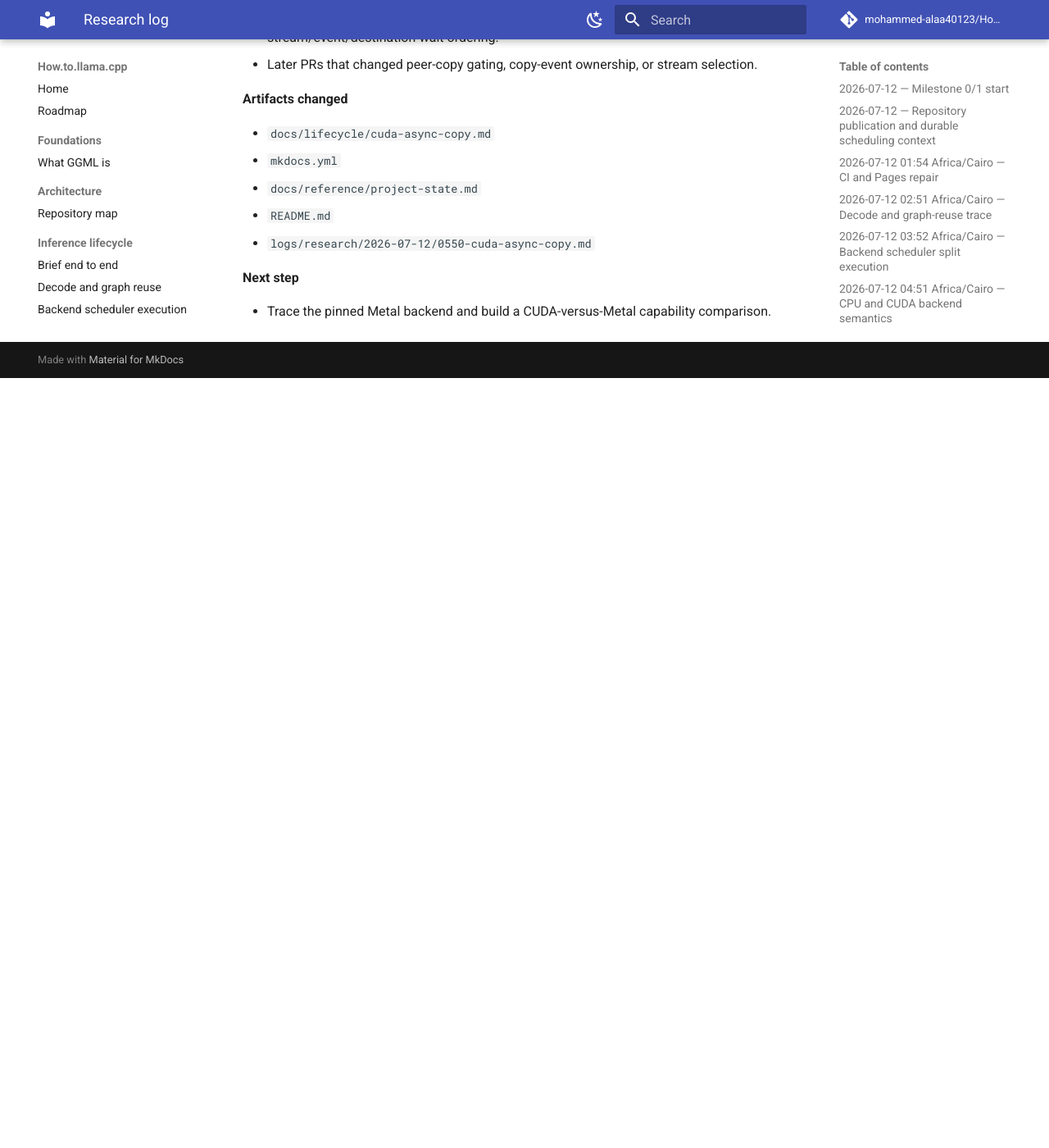
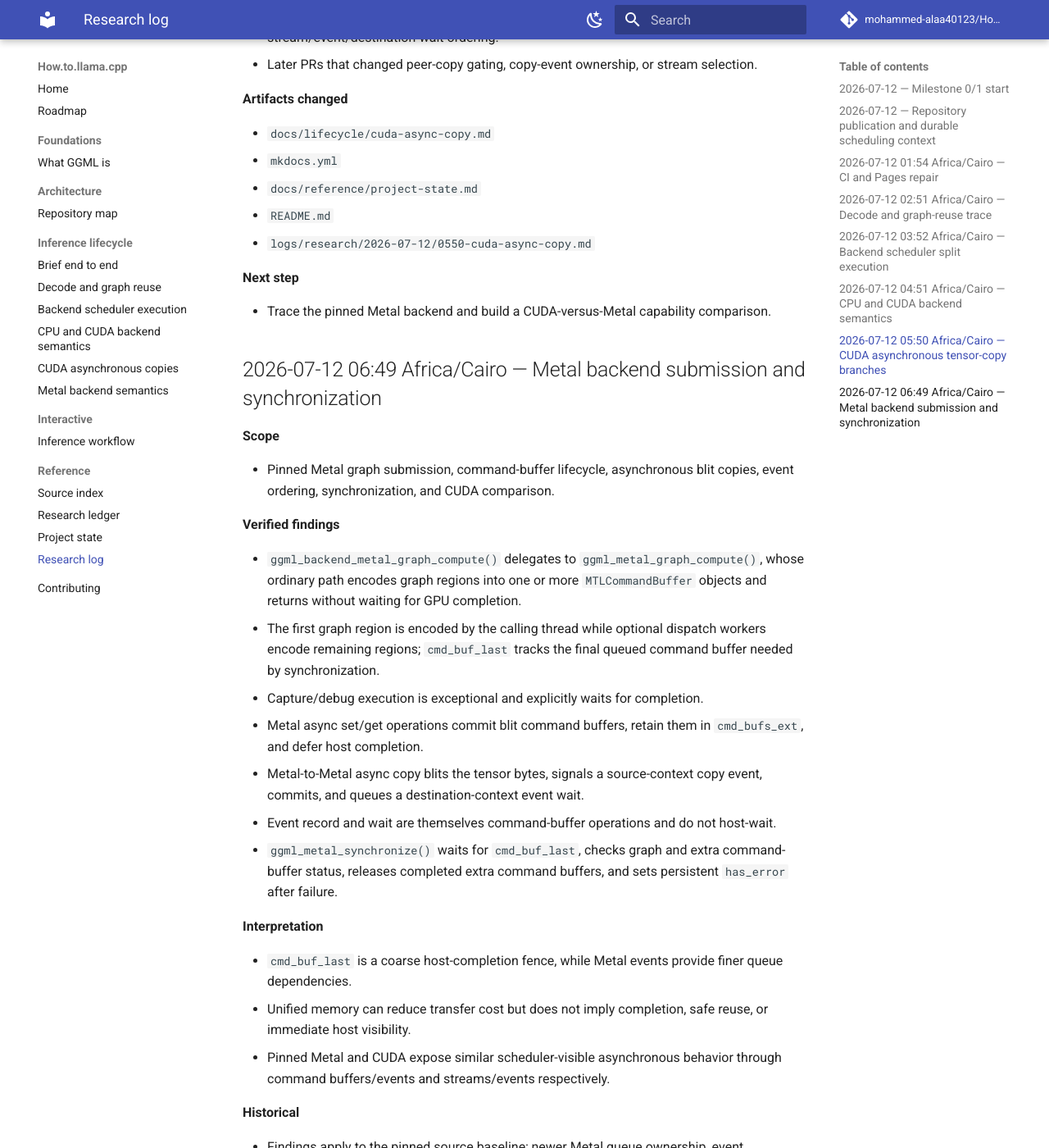
Before and after one commit to mohammed-alaa40123/How.to.llama.cpp, an MkDocs documentation site: the page built from docs/reference/research-log.md, in a window 1280 px wide and 1400 px high, scrolled down 8655 px. Shown: the whole window at 82% size. Built offline with MkDocs 1.6.1 and Material for MkDocs 9.7.7, drawn with Linux system fonts in a browser that asks for light colours; comment, search, counter and statistics services are not loaded; before the commit the page ends 9116 px from its top, so only the background shows below that; some of the changed text lies outside the part shown.

Commit message:
docs: append Metal backend findings

```diff
--- a/docs/reference/research-log.md
+++ b/docs/reference/research-log.md
@@ -268,3 +268,48 @@
 **Next step**
 
 - Trace the pinned Metal backend and build a CUDA-versus-Metal capability comparison.
+
+## 2026-07-12 06:49 Africa/Cairo — Metal backend submission and synchronization
+
+**Scope**
+
+- Pinned Metal graph submission, command-buffer lifecycle, asynchronous blit copies, event ordering, synchronization, and CUDA comparison.
+
+**Verified findings**
+
+- `ggml_backend_metal_graph_compute()` delegates to `ggml_metal_graph_compute()`, whose ordinary path encodes graph regions into one or more `MTLCommandBuffer` objects and returns without waiting for GPU completion.
+- The first graph region is encoded by the calling thread while optional dispatch workers encode remaining regions; `cmd_buf_last` tracks the final queued command buffer needed by synchronization.
+- Capture/debug execution is exceptional and explicitly waits for completion.
+- Metal async set/get operations commit blit command buffers, retain them in `cmd_bufs_ext`, and defer host completion.
+- Metal-to-Metal async copy blits the tensor bytes, signals a source-context copy event, commits, and queues a destination-context event wait.
+- Event record and wait are themselves command-buffer operations and do not host-wait.
+- `ggml_metal_synchronize()` waits for `cmd_buf_last`, checks graph and extra command-buffer status, releases completed extra command buffers, and sets persistent `has_error` after failure.
+
+**Interpretation**
+
+- `cmd_buf_last` is a coarse host-completion fence, while Metal events provide finer queue dependencies.
+- Unified memory can reduce transfer cost but does not imply completion, safe reuse, or immediate host visibility.
+- Pinned Metal and CUDA expose similar scheduler-visible asynchronous behavior through command buffers/events and streams/events respectively.
+
+**Historical**
+
+- Findings apply to the pinned source baseline; newer Metal queue ownership, event implementation, graph optimization, and multi-device behavior may differ.
+
+**Open questions**
+
+- Exact Metal event primitive and fallback across supported Apple OS/GPU generations.
+- Cross-context or multi-device Metal copy legality and performance.
+- Measured command-buffer preparation/compute overlap in prefill and one-token decode.
+- Later PRs changing `cmd_buf_last`, copy-event ownership, synchronization, or error propagation.
+
+**Artifacts changed**
+
+- `docs/lifecycle/metal-backend-semantics.md`
+- `mkdocs.yml`
+- `docs/reference/project-state.md`
+- `README.md`
+- `logs/research/2026-07-12/0649-metal-backend-semantics.md`
+
+**Next step**
+
+- Trace the generic synchronized fallback after a backend asynchronous-copy callback returns `false`, including CPU/mmap, CUDA-host/device, and Metal shared/private combinations.
```
